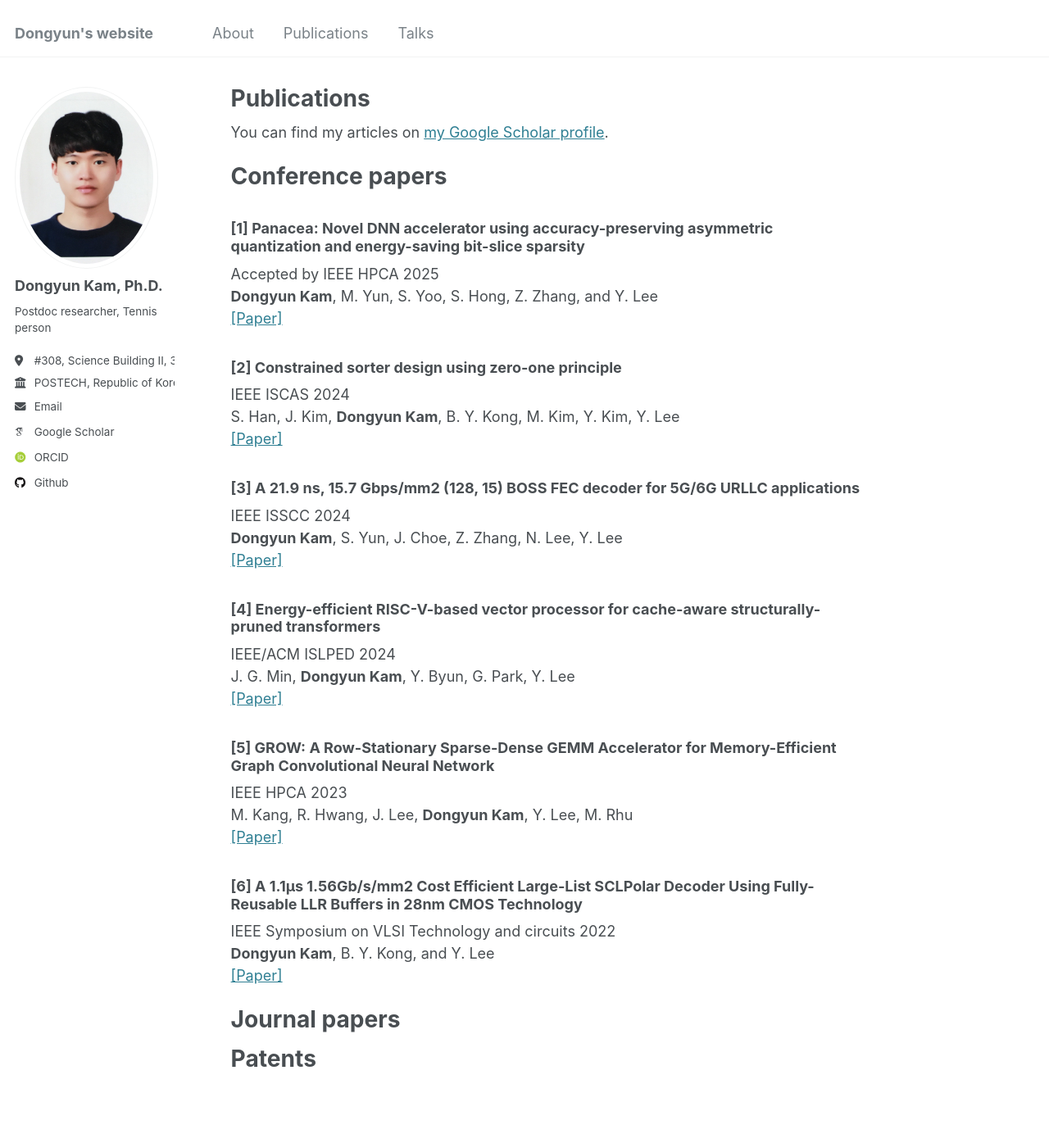
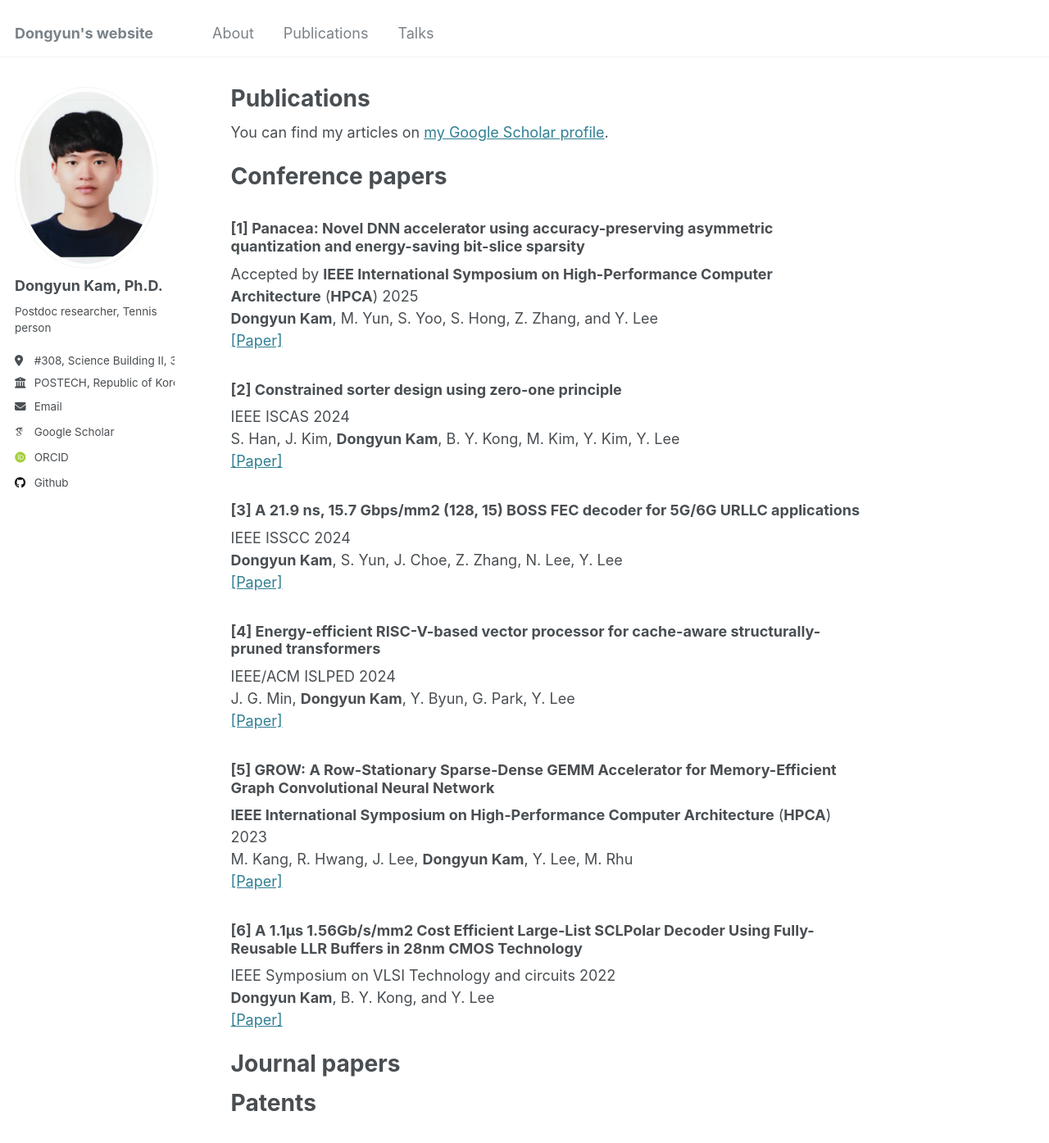
Before and after one commit to Dongyunkam/dongyunkam.github.io, a Jekyll site: the page built from _pages/publications.md, in a window 1280 px wide and 1400 px high. Shown: the top 1395 px of the window at 82% size. Built offline with Jekyll 4.4.1, drawn with Linux system fonts in a browser that asks for light colours; some web fonts are replaced.

Commit message:
Update publications.md

```diff
--- a/_pages/publications.md
+++ b/_pages/publications.md
@@ -10,7 +10,7 @@ Conference papers
 ======
 
 ### [1] Panacea: Novel DNN accelerator using accuracy-preserving asymmetric quantization and energy-saving bit-slice sparsity
-Accepted by IEEE HPCA 2025
+Accepted by __IEEE International Symposium on High-Performance Computer Architecture__ (**HPCA**) 2025
 **Dongyun Kam**, M. Yun, S. Yoo, S. Hong, Z. Zhang, and Y. Lee
 [[Paper]](https://arxiv.org/abs/2412.10059)
 
@@ -30,7 +30,7 @@ J. G. Min, **Dongyun Kam**, Y. Byun, G. Park, Y. Lee
 [[Paper]](https://doi.org/10.1109/ISLPED58423.2023.10244508)
 
 ### [5] GROW: A Row-Stationary Sparse-Dense GEMM Accelerator for Memory-Efficient Graph Convolutional Neural Network
-IEEE HPCA 2023
+__IEEE International Symposium on High-Performance Computer Architecture__ (**HPCA**) 2023
 M. Kang, R. Hwang, J. Lee, **Dongyun Kam**, Y. Lee, M. Rhu
 [[Paper]](https://doi.org/10.48550/arXiv.2203.00158)
 
```
